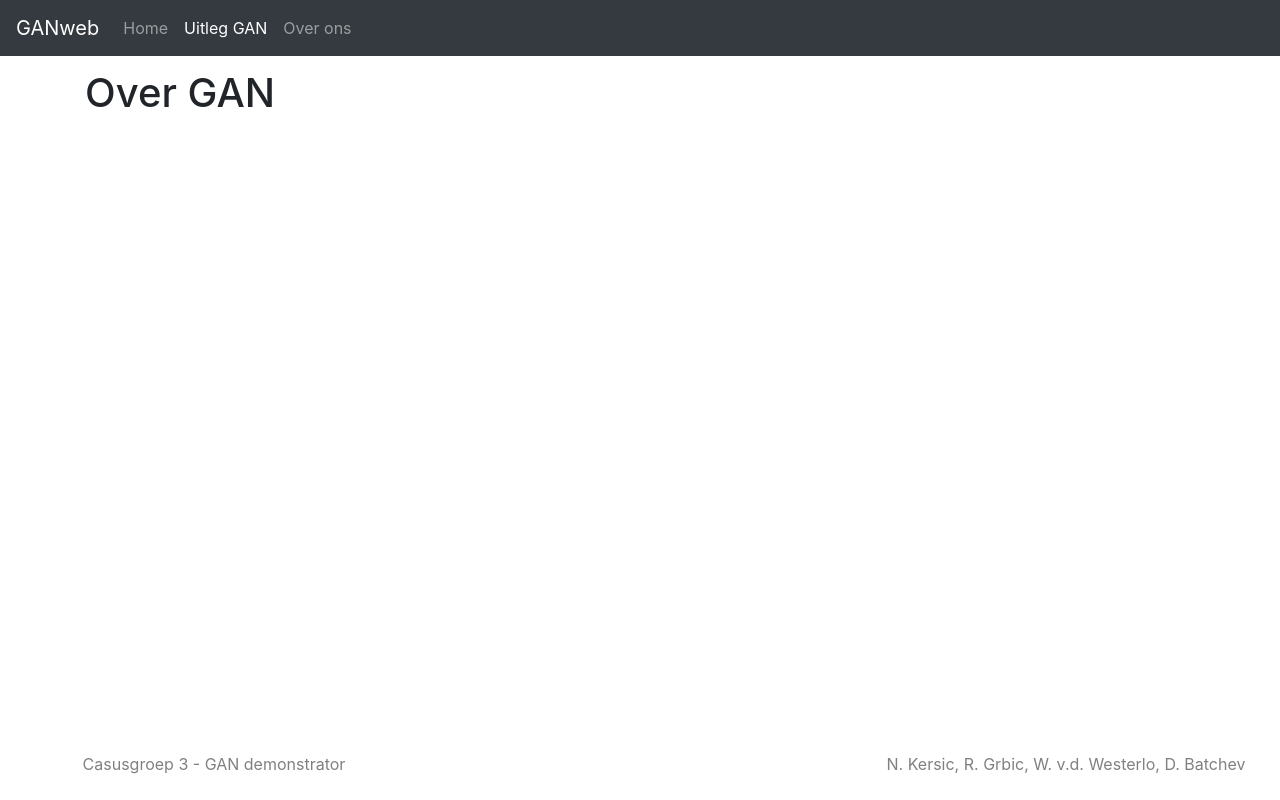
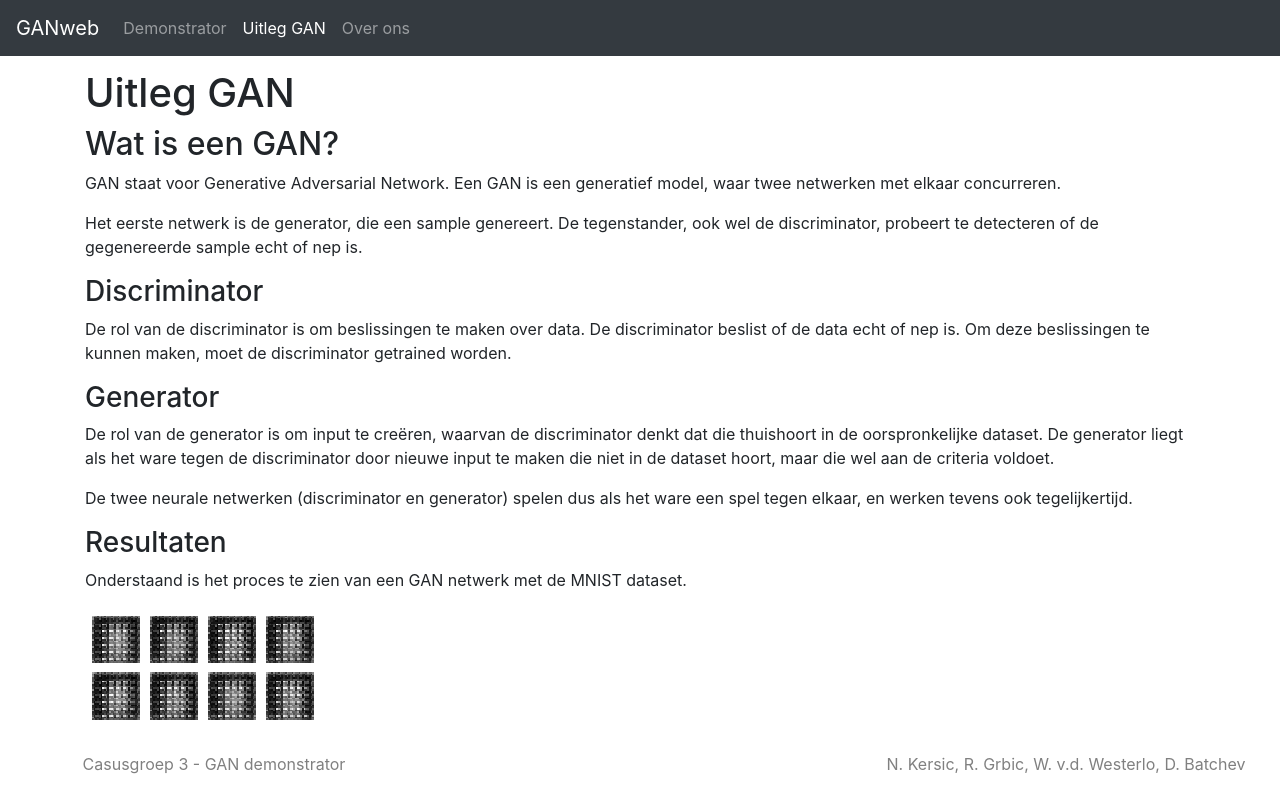
Before and after one commit to NielsCodes/BD02-GAN, a Flask app: page /aboutgan in a window 1280 px wide. Run offline with Flask 2, Linux system fonts and the light colour scheme; some libraries are stand-ins or nearby versions.

Commit message:
uitleg gan en over ons bijgewerkt

```diff
--- a/GANweb/templates/aboutgan.html
+++ b/GANweb/templates/aboutgan.html
@@ -1,6 +1,21 @@
 {% extends "base.html" %}
-{% block title %}About page{% endblock %}
+{% block title %}Uitleg GAN{% endblock %}
 
 {% block content %}
-<h1>Over GAN</h1>
+<h1>Uitleg GAN</h1>
+<h2>Wat is een GAN?</h2>
+<p>GAN staat voor Generative Adversarial Network. Een GAN is een generatief model, waar twee netwerken met elkaar concurreren.</p>
+<p>Het eerste netwerk is de generator, die een sample genereert. De tegenstander, ook wel de discriminator, probeert te detecteren of de gegenereerde sample echt of nep is.</p>
+
+<h3>Discriminator</h3>
+<p>De rol van de discriminator is om beslissingen te maken over data. De discriminator beslist of de data echt of nep is. Om deze beslissingen te kunnen maken, moet de discriminator getrained worden.</p>
+
+<h3>Generator</h3>
+<p>De rol van de generator is om input te creëren, waarvan de discriminator denkt dat die thuishoort in de oorspronkelijke dataset. De generator liegt als het ware tegen de discriminator door nieuwe input te maken die niet in de dataset hoort, maar die wel aan de criteria voldoet.</p>
+
+<p>De twee neurale netwerken (discriminator en generator) spelen dus als het ware een spel tegen elkaar, en werken tevens ook tegelijkertijd.</p>
+
+<h3>Resultaten</h3>
+<p>Onderstaand is het proces te zien van een GAN netwerk met de MNIST dataset.</p>
+<img src="{{url_for('static', filename='mnistgif.gif')}}" alt="mnistgif">
 {% endblock %}
--- a/GANweb/templates/base.html
+++ b/GANweb/templates/base.html
@@ -15,7 +15,7 @@
                 <div class="collapse navbar-collapse" id="navbarNav">
                   <ul class="navbar-nav">
                     <li class="nav-item">
-                      <a class="nav-link" href="/">Home</a>
+                      <a class="nav-link" href="/">Demonstrator</a>
                     </li>
                     <li class="nav-item">
                       <a class="nav-link" href="aboutgan">Uitleg GAN</a>
@@ -27,6 +27,7 @@
                 </div>
               </nav>
         </header>
+
 
         <main role="main" class="container" style="margin-top: 1%;">
             {% block content %}
--- a/GANweb/templates/index.html
+++ b/GANweb/templates/index.html
@@ -1,5 +1,5 @@
 {% extends "base.html" %}
-{% block title %}Home page{% endblock %}
+{% block title %}Demonstrator{% endblock %}
 
 {% block content %}
 <h1>GAN demonstrator</h1>
```
Also changed, not shown: GANweb/templates/aboutus.html (+6 -2 lines), GANweb/static/dimitri.jpg (added), GANweb/static/mnistgif.gif (added).
